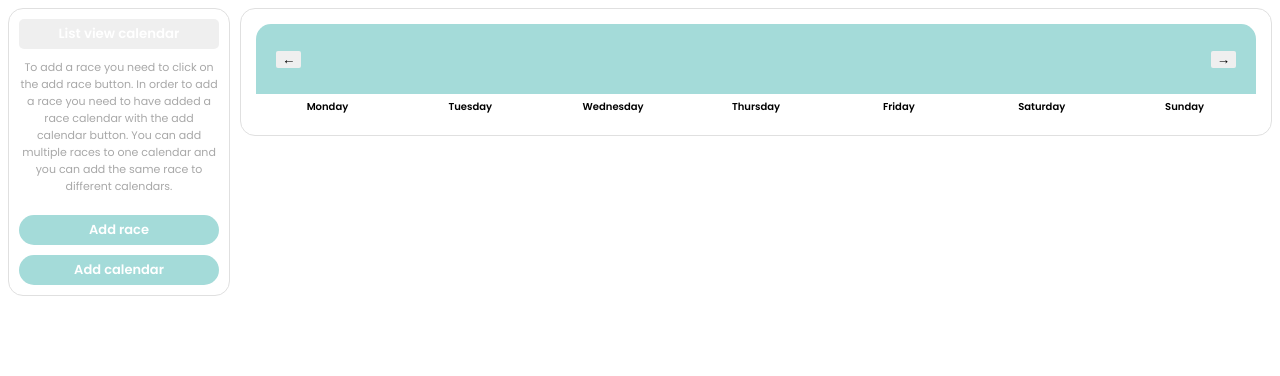
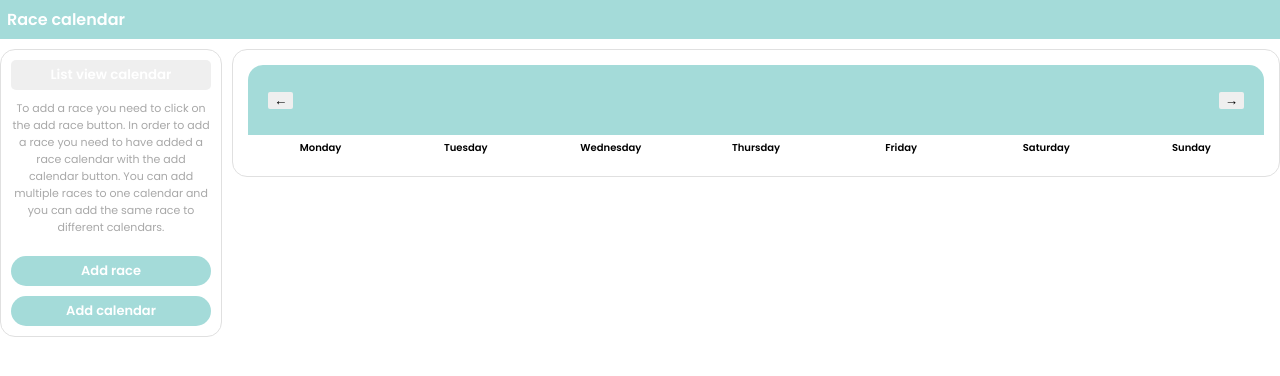
Before and after one commit to kobeStrubbe/raceSite, a website with bundled scripts: page html/Calendar.html in a window 1280 px wide. Built offline with nearby package versions, Linux system fonts and the light colour scheme; a script that the page names is missing.

Commit message:
Visuele verbeteringen

```diff
--- a/css/Menu.css
+++ b/css/Menu.css
@@ -141,6 +141,7 @@
     padding: 5px;
     font-weight: bold;
     color: white;
+    cursor: pointer;
 }
 
 .change_calander_view_button:hover {
--- /dev/null
+++ b/css/TopBar.css
@@ -0,0 +1,17 @@
+
+#top_bar {
+    background-color: #a4dbd9;
+    color: white;
+    font-family: 'Poppins', sans-serif;
+    width: 100%;
+    left: 0;
+    top: 0;
+    height: 100%;
+    padding: 7px;
+    margin: 0 0 10px 0;
+    font-weight: bold;
+}
+
+body {
+    margin: 0;
+}
--- a/html/Calendar.html
+++ b/html/Calendar.html
@@ -7,6 +7,7 @@
     <link href="https://fonts.googleapis.com/css2?family=Poppins:wght@400;600&display=swap" rel="stylesheet">
     <link href="../css/Menu.css" rel="stylesheet">
     <link href="../css/LoadingScreen.css" rel="stylesheet">
+    <link href="../css/TopBar.css" rel="stylesheet">
 </head>
 <script type="module" src="../js/RaceDayDataSave.js"></script>
 <script type="module" src="../js/AddRaceMenu.js"></script>
@@ -14,6 +15,9 @@
 <script type="module" src="../js/AddRaceMenu.js"></script>
 <script type="module" src="../js/CalendarView/OpenRouteServiceAPI.js"></script>
 <body onload="start()">
+    <div id="top_bar" >
+        <span>Race calendar</span>
+    </div>
 <div id="content_container">
     <div id="loading_screen">
         <div class="loader">
```
Also changed, not shown: html/ListviewPage.html (+4 -0 lines).
